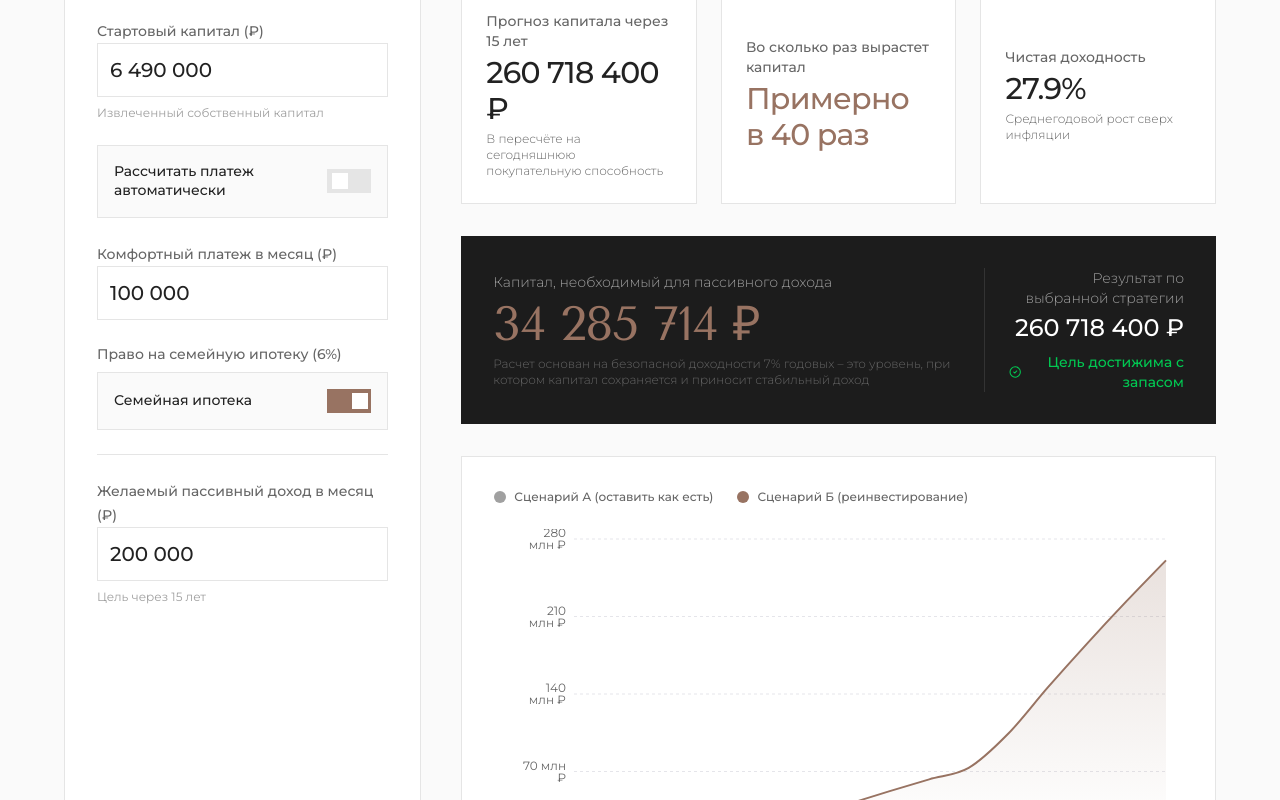
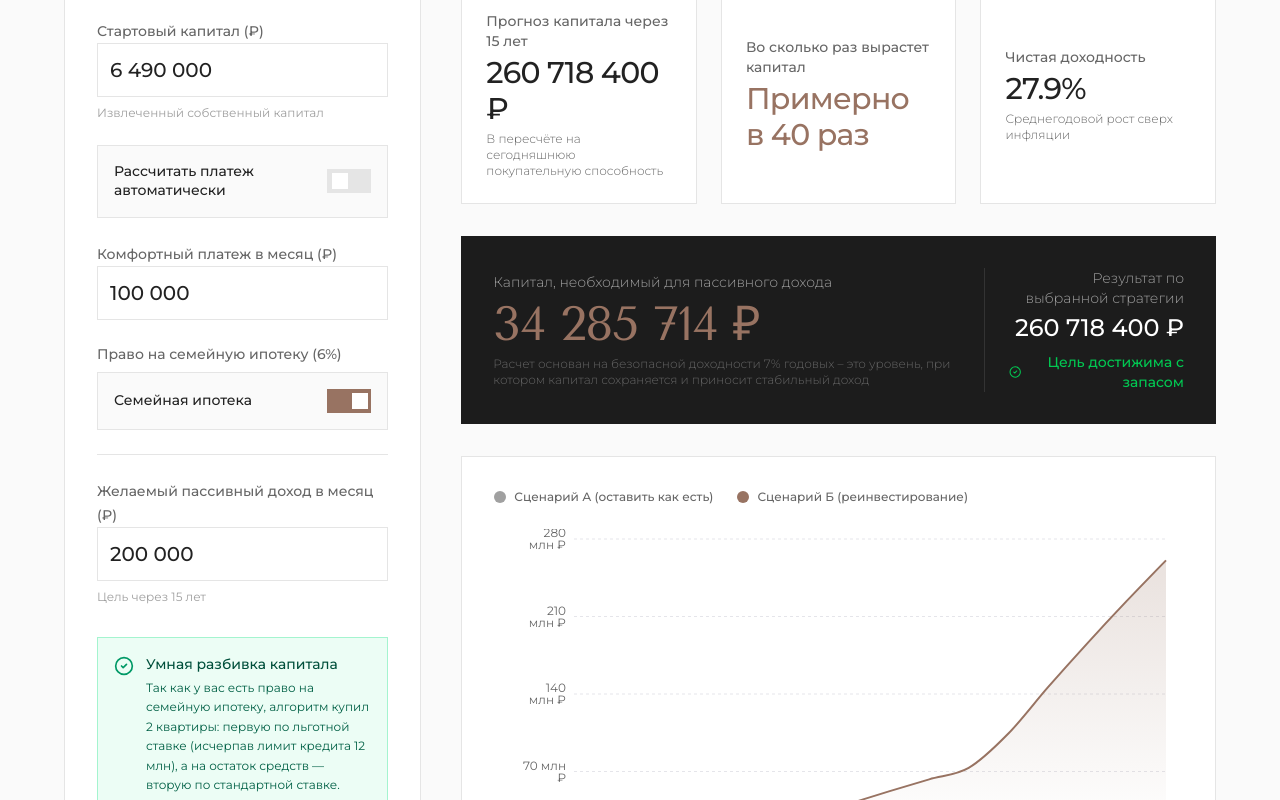
Before and after one commit to alenamashkina-ui/invest-calc, a React (Vite) app: page / in a window 1280 px wide. Both pictures are taken after a click on the button 349 px from the left and 3989 px from the top of the page. Shown: the part 3589-4389 px from the top of the page. Built offline with nearby package versions, Linux system fonts and the light colour scheme.

Commit message:
add smart alerts for unused capital and family mortgage logic

```diff
--- a/src/App.jsx
+++ b/src/App.jsx
@@ -14,19 +14,16 @@ import { ChartSection } from './components/ChartSection';
 import { LeadModal } from './components/LeadModal';
 import { useCalculator } from './hooks/useCalculator';
 
-// Хелпер для форматирования чисел в полях ввода
 const formatNumInput = (val) => {
   if (val === '' || val === null || val === undefined) return '';
   return val.toString().replace(/\B(?=(\d{3})+(?!\d))/g, " ");
 };
 
-// Хелпер для красивого отображения денег с ₽
 const formatMoney = (val) => {
   if (isNaN(val) || val === null || val === undefined) return "0 ₽";
   return new Intl.NumberFormat("ru-RU", { maximumFractionDigits: 0 }).format(val) + " ₽";
 };
 
-// Умный компонент ввода, который не ломает курсор
 const NumberInput = ({ value, onChange, className, placeholder }) => {
   const [isFocused, setIsFocused] = useState(false);
 
@@ -102,6 +99,8 @@ export default function App() {
     startCapital, isAutoPayment, monthlyPaymentLimit,
     isFamilyMortgage, desiredPassiveIncome
   });
+
+  const { firstCycleUnusedCapital, firstCyclePropertiesCount, optimalFullPayment } = calculationResults;
 
   useEffect(() => {
     setStartCapital(Math.round(auditResults.totalPotentialCapital));
@@ -548,6 +547,33 @@ export default function App() {
                     <p className="text-xs text-[#a0a0a0]">Цель через 15 лет</p>
                   </div>
                 </div>
+
+                {/* --- УМНЫЕ ПОДСКАЗКИ АЛГОРИТМА --- */}
+                {firstCycleUnusedCapital > 0 && !isAutoPayment && (
+                  <div className="mt-6 p-4 bg-orange-50 border border-orange-200 flex items-start space-x-3">
+                    <AlertCircle className="w-5 h-5 text-orange-600 flex-shrink-0 mt-0.5" />
+                    <div>
+                      <p className="text-sm font-medium text-orange-900 mb-1">Часть капитала не работает</p>
+                      <p className="text-xs text-orange-800 leading-relaxed">
+                        Из-за лимита по платежу {formatMoney(firstCycleUnusedCapital)} лежат «под подушкой» и сгорают от инфляции. Включите авторасчет платежа (потребуется ~{formatMoney(optimalFullPayment)}/мес), чтобы вложить 100% денег под 20% взноса и увидеть максимальный рост.
+                      </p>
+                    </div>
+                  </div>
+                )}
+
+                {isFamilyMortgage && firstCyclePropertiesCount > 1 && (
+                  <div className="mt-4 p-4 bg-emerald-50 border border-emerald-200 flex items-start space-x-3">
+                    <CheckCircle2 className="w-5 h-5 text-emerald-600 flex-shrink-0 mt-0.5" />
+                    <div>
+                      <p className="text-sm font-medium text-emerald-900 mb-1">Умная разбивка капитала</p>
+                      <p className="text-xs text-emerald-800 leading-relaxed">
+                        Так как у вас есть право на семейную ипотеку, алгоритм купил 2 квартиры: первую по льготной ставке (исчерпав лимит кредита 12 млн), а на остаток средств — вторую по стандартной ставке.
+                      </p>
+                    </div>
+                  </div>
+                )}
+                {/* --------------------------------- */}
+
               </div>
 
               <ChartSection
--- a/src/hooks/useCalculator.js
+++ b/src/hooks/useCalculator.js
@@ -137,6 +137,26 @@ export const useCalculator = ({
     }];
     const milestones = [];
 
+    // Вычисляем "идеальный платеж", если вложить ВЕСЬ капитал под 20%
+    let optimalFullPayment = 0;
+    let capForOpt = safeStartCapital;
+    const optMonths = 360;
+    if (isFamilyMortgage && capForOpt > 0) {
+      const fRate = (constants.rateFamily / 100) / 12;
+      const annF = (fRate * Math.pow(1 + fRate, optMonths)) / (Math.pow(1 + fRate, optMonths) - 1);
+      const usedDP = Math.min(capForOpt, 3000000); // макс ПВ для семейной
+      optimalFullPayment += (usedDP / constants.downPaymentPercent * (1 - constants.downPaymentPercent)) * annF;
+      capForOpt -= usedDP;
+    }
+    if (capForOpt > 0) {
+      const sRate = (constants.rateStandardFirst / 100) / 12;
+      const annS = (sRate * Math.pow(1 + sRate, optMonths)) / (Math.pow(1 + sRate, optMonths) - 1);
+      optimalFullPayment += (capForOpt / constants.downPaymentPercent * (1 - constants.downPaymentPercent)) * annS;
+    }
+
+    let firstCycleUnusedCapital = 0;
+    let firstCyclePropertiesCount = 0;
+
     for (let cycle = 0; cycle < constants.cyclesCount; cycle++) {
       const currentMortgageTermYears = 30 - (cycle * 5);
       const totalMonths = currentMortgageTermYears * 12;
@@ -182,6 +202,10 @@ export const useCalculator = ({
             remainingCapital -= standardDP;
           }
         }
+
+        firstCycleUnusedCapital = Math.max(0, remainingCapital);
+        firstCyclePropertiesCount = cycleProperties.length;
+
       } else {
         if (remainingCapital > 0 && (isAutoPayment || safePaymentLimit > 0)) {
           const nextRateDecimal = (constants.rateNextCycles / 100) / 12;
@@ -240,7 +264,10 @@ export const useCalculator = ({
     const growthMultiplier = (finalReal / safeStartCapital).toFixed(1);
     const cagr = ((Math.pow(finalReal / safeStartCapital, 1 / (constants.cyclesCount * constants.cycleYears)) - 1) * 100).toFixed(1);
 
-    return { yearlyData, milestones, finalNominal, finalReal, growthMultiplier, cagr };
+    return {
+      yearlyData, milestones, finalNominal, finalReal, growthMultiplier, cagr,
+      firstCycleUnusedCapital, firstCyclePropertiesCount, optimalFullPayment
+    };
   }, [startCapital, isAutoPayment, monthlyPaymentLimit, isFamilyMortgage]);
 
   const currentStrategyFinalReal = useMemo(() => {
```
